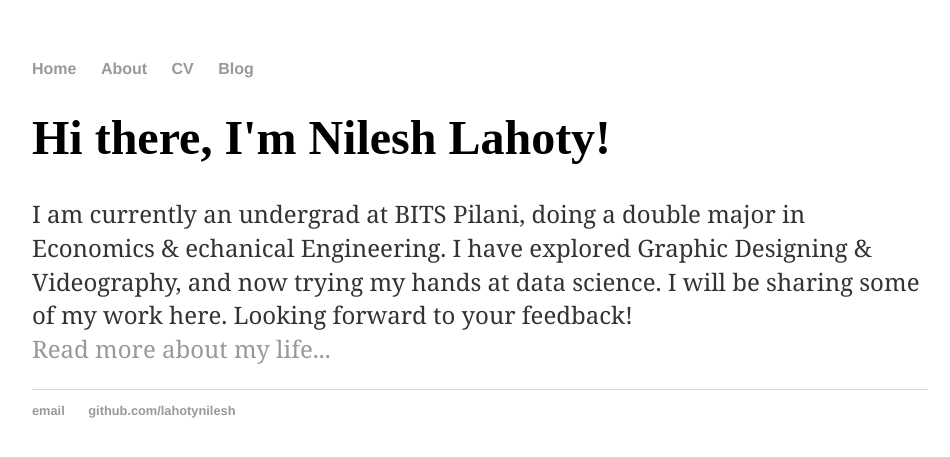
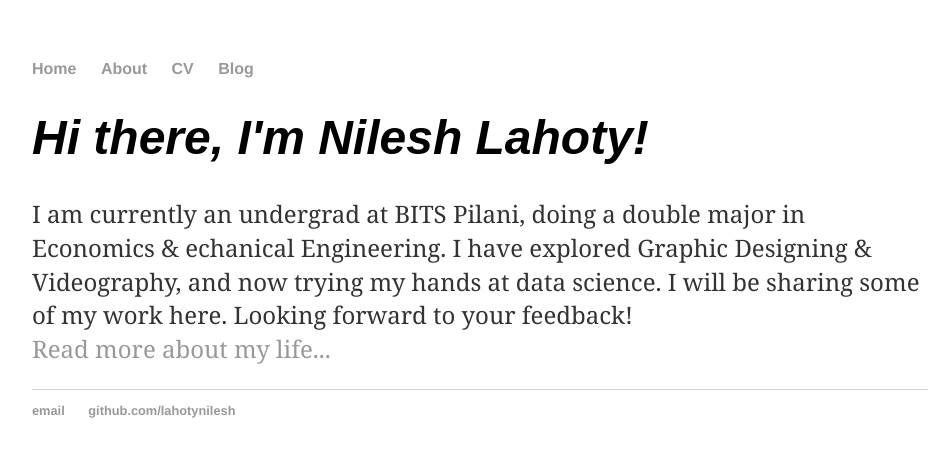
Before and after one commit to lahotynilesh/lahotynilesh.github.io, a Jekyll site: the page built from index.html, in a window 1280 px wide. Shown: the top 457 px of the page, without its empty margins (160-1110 px from the left). Built offline with Jekyll 4.4.1, drawn with Linux system fonts in a browser that asks for light colours; some web fonts are replaced.

Commit message:
Update main.css

```diff
--- a/css/main.css
+++ b/css/main.css
@@ -22,7 +22,9 @@ a:hover {
 }
 h1 {
     font-size: 3em;
-    font-family: bolditalic "Playfair Display", sans-serif;
+    font-family: "Playfair Display", sans-serif;
+    font-style: italic;
+    font-weight: 700;
 }
 p {
     font-family: "Georgia", "Times", "Times New Roman", serif;
```
